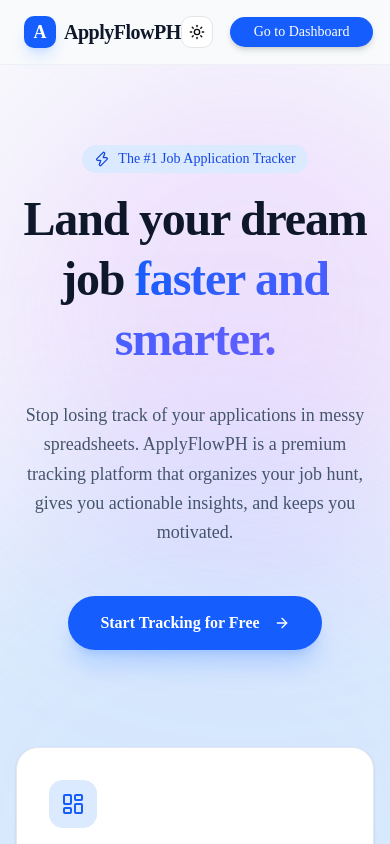
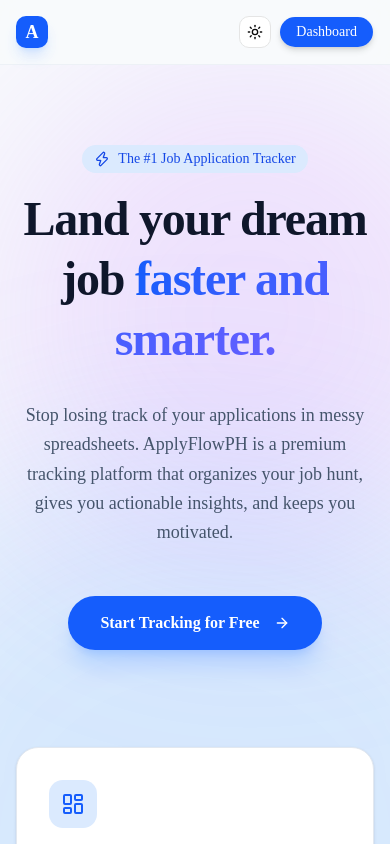
Before and after one commit to Crl0sDEV/Apply-Flow, a Next.js app: page / in a window 390 px wide. Shown: the top 844 px of the page. Built offline with nearby package versions, Linux system fonts and the light colour scheme.

Commit message:
update the layout issue in landing page on mobile device view

```diff
--- a/app/page.tsx
+++ b/app/page.tsx
@@ -8,18 +8,18 @@
   return (
     <div className="min-h-screen flex flex-col bg-slate-50 dark:bg-slate-950 transition-colors duration-300">
       {/* Navigation */}
-      <header className="px-6 md:px-12 py-4 flex items-center justify-between sticky top-0 bg-slate-50/80 dark:bg-slate-950/80 backdrop-blur-md z-50 border-b border-slate-200/50 dark:border-slate-800/50">
-        <div className="flex items-center gap-2">
-          <div className="w-8 h-8 bg-blue-600 rounded-lg flex items-center justify-center shadow-lg shadow-blue-500/20">
+      <header className="px-4 md:px-12 py-4 flex items-center justify-between sticky top-0 bg-slate-50/80 dark:bg-slate-950/80 backdrop-blur-md z-50 border-b border-slate-200/50 dark:border-slate-800/50">
+        <div className="flex items-center gap-2 shrink-0">
+          <div className="w-8 h-8 shrink-0 bg-blue-600 rounded-lg flex items-center justify-center shadow-lg shadow-blue-500/20">
             <span className="text-white font-bold text-lg">A</span>
           </div>
-          <span className="text-xl font-bold tracking-tight text-slate-900 dark:text-white">ApplyFlowPH</span>
+          <span className="hidden sm:block text-xl font-bold tracking-tight text-slate-900 dark:text-white">ApplyFlowPH</span>
         </div>
-        <div className="flex items-center gap-4">
+        <div className="flex items-center gap-2 sm:gap-4 shrink-0">
           <ThemeToggle />
           <Link href="/dashboard">
-            <Button className="rounded-full px-6 font-medium shadow-md hover:shadow-lg transition-all bg-blue-600 hover:bg-blue-700 text-white">
-              Go to Dashboard
+            <Button className="rounded-full px-4 sm:px-6 font-medium shadow-md hover:shadow-lg transition-all bg-blue-600 hover:bg-blue-700 text-white text-sm sm:text-base">
+              <span className="hidden sm:inline">Go to </span>Dashboard
             </Button>
           </Link>
         </div>
```
